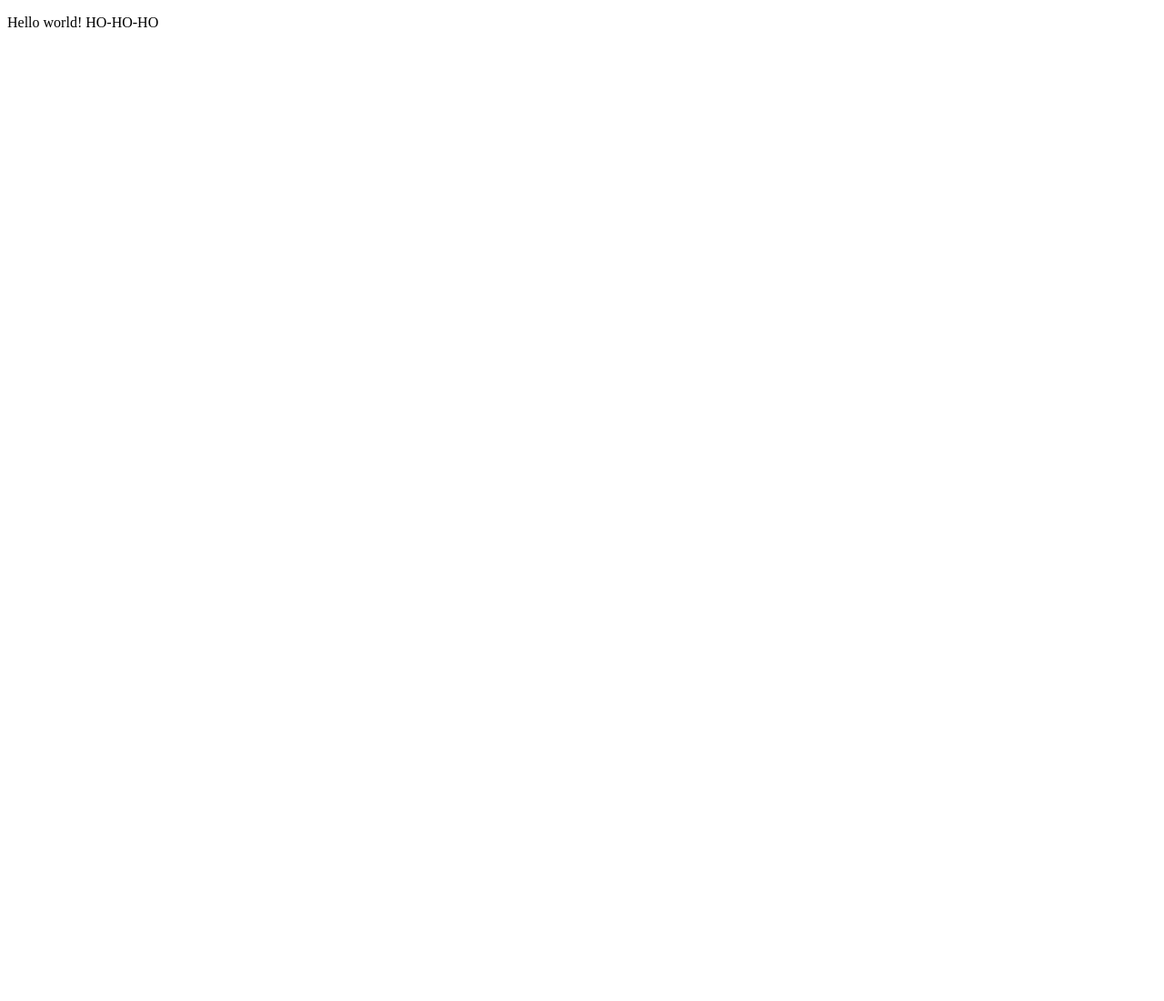
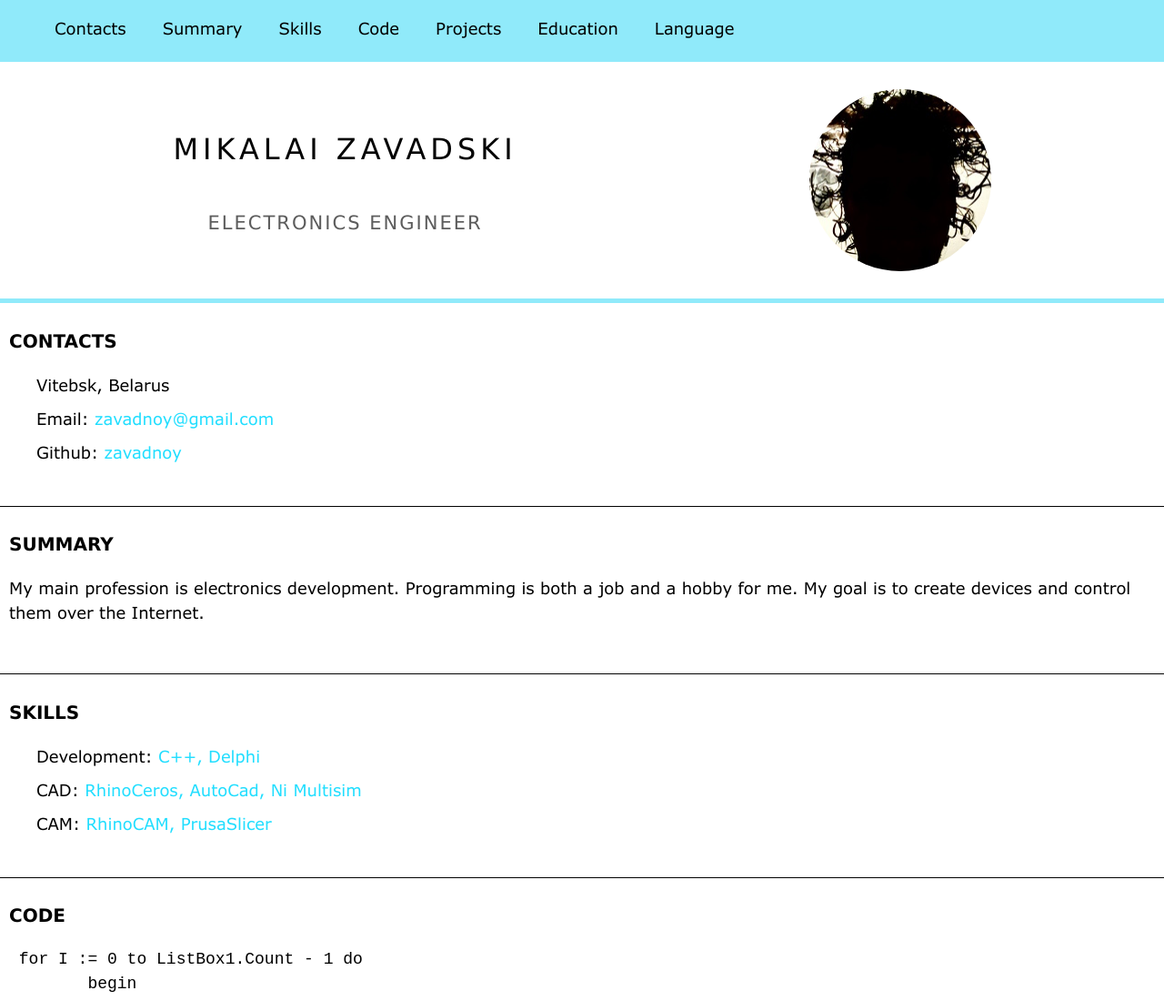
Before and after one commit to Zavadnoy/rsschool-cv, a plain HTML site: page index.html in a window 1280 px wide. Shown: the top 1100 px of the page at 91% size. Before the commit the page ends 800 px from the top, so only its background shows below. Drawn offline with Linux system fonts and the light colour scheme.

Commit message:
feat: creat html cv

```diff
--- a/css/style.css
+++ /dev/null
@@ -1,6 +0,0 @@
-html, body {
-    font-family: Arial, serif;
-    font-size: 16px;
-    margin: 0;
-    padding: 0;
-}
--- a/index.html
+++ b/index.html
@@ -1,13 +1,120 @@
 <!DOCTYPE html>
-
 <html lang="en">
-    <head>
-        <meta charset="utf-8">
-        <title>First html file</title>
-        <meta name="description" content="First html file">
-
-    </head>
-    <body>
-        <p>Hello world! HO-HO-HO </p>
-    </body>
+<head>
+    <meta charset="UTF-8">
+    <meta http-equiv="X-UA-Compatible" content="IE=edge">
+    <meta name="viewport" content="width=device-width, initial-scale=1.0">
+    <title>Mikalai Zavadski CV</title>
+    <link rel="stylesheet" href="style.css">
+    <link rel="icon" href="assets/favicon.ico">
+</head>
+<body>
+    <header class="header">
+        <div class="container header-container">
+          <nav class="nav">
+            <ul class="nav-list">
+              <li class="nav-item"><a href="#contacts" class="nav-link">Contacts</a></li>
+              <li class="nav-item"><a href="#summary" class="nav-link">Summary</a></li>
+              <li class="nav-item"><a href="#skills" class="nav-link">Skills</a></li>
+              <li class="nav-item"><a href="#code" class="nav-link">Code</a></li>
+              <li class="nav-item"><a href="#projects" class="nav-link">Projects</a></li>
+              <li class="nav-item"><a href="#education" class="nav-link">Education</a></li>
+              <li class="nav-item"><a href="#language" class="nav-link">Language</a></li>
+            </ul>
+          </nav>
+        </div>
+      </header>
+      <main class="main">
+        <div class="container main-container">
+          <section class="section section-profile" id="profile">
+            <div class="section-profile-title">
+              <h1 class="section-title main-title">Mikalai Zavadski</h1>
+              <h3 class="section-subtitle">Electronics engineer</h3>
+            </div>
+            <img src="./assets/img/avatarka.jpg" alt="My avatar" class="section-profile-logo">
+          </section>
+          <section class="section" id="contacts">
+            <h2 class="section-title">Contacts</h2>
+            <ul class="section-list">
+              <li class="section-item">
+                Vitebsk, Belarus
+              </li>
+              <li class="section-item">
+                Email: <a href="mailto:zavadnoy@gmail.com" title="email">zavadnoy@gmail.com</a>
+              </li>
+              <li class="section-item">
+                Github: <a href="https://github.com/zavadnoy" title="github" target="_blank">zavadnoy</a>
+              </li>
+            </ul>
+          </section>
+          <section class="section" id="summary">
+            <h2 class="section-title">Summary</h2>
+            <p>
+                My main profession is electronics development. Programming is both a job and a hobby for me. My goal is to create devices and control them over the Internet.
+            </p>
+          </section>
+          <section class="section" id="skills">
+            <h2 class="section-title">Skills</h2>
+            <ul class="section-list">
+              <li class="section-item">
+                Development:<span> C++, Delphi</span>
+              </li>
+              <li class="section-item">
+                CAD:<span> RhinoCeros, AutoCad, Ni Multisim</span>
+              </li>
+              <li class="section-item">
+                CAM:<span> RhinoCAM, PrusaSlicer</span>
+              </li>
+            </ul>
+          </section>
+          <section class="section" id="code">
+            <h2 class="section-title">Code</h2>
+    <pre class="pre"><code> for I := 0 to ListBox1.Count - 1 do
+        begin
+            exSheet.Rows[I+9].RowHeight := 120;
+            exRng := exSheet.Cells[I+9, 1];
+            exShape := exSheet.Shapes.AddPicture2(ListBox1.Items.Strings[I],
+            LinkToFile:=False, SaveWithDocument:=True, Left:=exRng.Left, Top:=exRng.Top,
+            Width:=120, Height:=120, Compress:= 1);
+            name := ReplaceStr(ExtractFileName(ListBox1.Items.Strings[I]),
+            '_00'+ExtractFileExt (ListBox1.Items.Strings[I]),'');
+            exSheet.Cells[I+9, 2] := name;
+            ProgressBar1.Position := I;
+        end;</code></pre>
+          </section>
+          <section class="section" id="courses">
+            <h2 class="section-title">Courses</h2>
+            <ul class="section-list">
+              <li class="section-item">
+                RS Schools<span> - JS/FE Pre-School 2022Q4</span>
+              </li>
+            </ul>
+          </section>
+          <section class="section" id="projects">
+            <h2 class="section-title">Projects</h2>
+            <ul class="section-list">
+              <li class="section-item">
+                <a href="https://zavadnoy.github.io/rsschool-cv/" target="_blank">RSSchool CV</a>
+              </li>
+            </ul>
+          </section>
+          <section class="section section-education" id="education">
+            <h2 class="section-title">Education</h2>
+            <p>Polotsk State University</p>
+          </section>
+          <section class="section section-language" id="language">
+            <h2 class="section-title">Language</h2>
+            <p>English - A1</p>
+            <p>Russian - native</p>
+          </section>
+        </div>
+      </main>
+      <footer class="footer">
+        <div class="container footer-container">
+          <div>© 2022 </div>
+          <div>Github: <a href="https://github.com/zavadnoy" class="github nav-link" target="_blank">Zavadnoy</a></div>
+          <a href="https://rs.school/js/" class="rsschool" target="_blank"></a>
+        </div>
+      </footer>
+</body>
 </html>
--- /dev/null
+++ b/style.css
@@ -0,0 +1,180 @@
+  @font-face {
+    font-family: Verdana;
+     src: url("assets/fonts/Verdana.ttf");
+  }
+
+  * {
+    box-sizing: border-box;
+  }
+
+  html {
+    scroll-behavior: smooth;
+  }
+
+  body {
+    display: flex;
+    flex-direction: column;
+    justify-content: space-between;
+    min-width: 320px;
+    min-height: 100vh;
+    margin: 0;
+    padding: 0;
+    font-family: Verdana, sans-serif;
+    font-size: 18px;
+    line-height: 1.5;
+  }
+
+  .container {
+    max-width: 1440px;
+    margin: 0 auto;
+    min-height: 50px;
+  }
+
+  .header {
+    background-color: #90eafa;
+  }
+
+  .nav-list {
+    display: flex;
+    justify-content: flex-start;
+    align-items: center;
+    list-style: none;
+  }
+
+  .nav-link {
+    position: relative;
+    padding: 0 20px;
+    text-decoration: none;
+    font-size: 18px;
+    color: rgb(0, 0, 0);
+  }
+
+  .nav-link:hover {
+    color: #faf9a6;
+    transition: 0.3s;
+  }
+
+  .main {
+    margin-bottom: auto;
+  }
+
+  .main-container {
+    display: flex;
+    flex-wrap: wrap;
+    justify-content: space-between;
+  }
+
+  .section {
+    width: 100%;
+    padding: 10px;
+    padding-bottom: 35px;
+    border-bottom: 1px solid #020202;
+  }
+
+  .section-profile {
+    display: flex;
+    justify-content: space-around;
+    width: 100%;
+    padding: 30px;
+    border-bottom: 5px solid #90eafa;
+  }
+
+  .section-profile-title {
+    display: flex;
+    flex-direction: column;
+    justify-content: center;
+    text-align: center;
+    text-transform: uppercase;
+  }
+
+  .section-title {
+    margin-bottom: 20px;
+    font-size: 20px;
+    text-transform: uppercase;
+  }
+
+  .main-title {
+    position: relative;
+    padding: 0;
+    color: #000;
+    font-size: 32px;
+    font-weight: 300;
+    letter-spacing: 5px;
+  }
+
+  .section-subtitle {
+    color: #5c5c5c;
+    font-weight: 300;
+    letter-spacing: 2px;
+  }
+
+  .section-profile-logo {
+    width: 200px;
+    height: 200px;
+    border-radius: 50%;
+  }
+
+  .section-list {
+    margin: 0;
+    padding: 0;
+    list-style: none;
+  }
+
+  .section-item {
+    position: relative;
+    margin: 0;
+    margin-bottom: 10px;
+    padding: 0;
+    padding-left: 30px;
+  }
+
+  .section-item a {
+    text-decoration: none;
+    color: #21deff;
+    transition: color 0.3s;
+  }
+
+  .section-item a:hover {
+    color: #faf9a6;
+  }
+
+  .section-item span {
+    color: #21deff;
+  }
+
+  .pre {
+    padding: 0;
+    margin: 0;
+  }
+
+  .section-education,
+  .section-language {
+    border-bottom: 0;
+  }
+
+  .footer {
+    background-color: #90eafa;
+    padding: 20px;
+  }
+
+  .footer-container {
+    display: flex;
+    justify-content: space-between;
+    align-items: center;
+    margin: 0 auto;
+    color: #000;
+  }
+
+  .github {
+    color: #000;
+    text-decoration: none;
+    line-height: 45px;
+  }
+
+  .rsschool {
+    width: 120px;
+    height: 45px;
+    background-image: url("./assets/svg/rs_school_js.svg");
+    background-size: contain;
+    background-repeat: no-repeat;
+  }
```
Also changed, not shown: assets/Fonts/Verdana.ttf (added), assets/favicon.ico (added), assets/img/avatarka.jpg (added), assets/svg/rs_school_js.svg (added).
